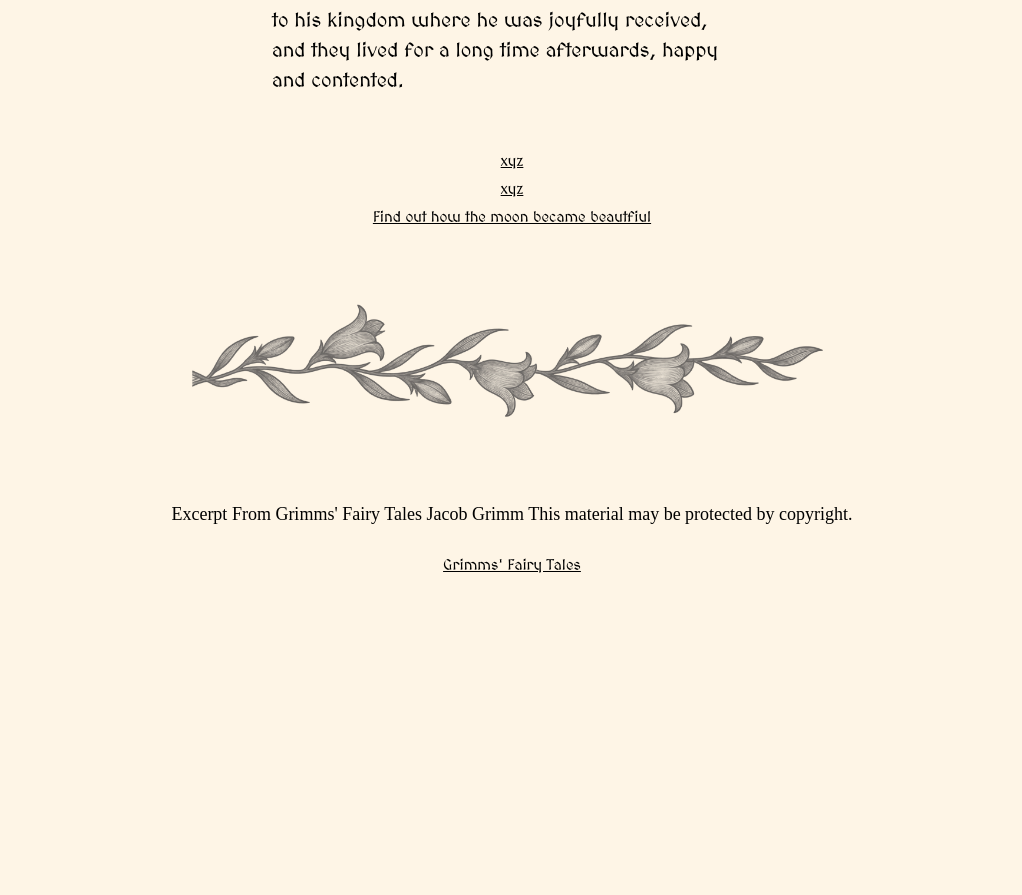
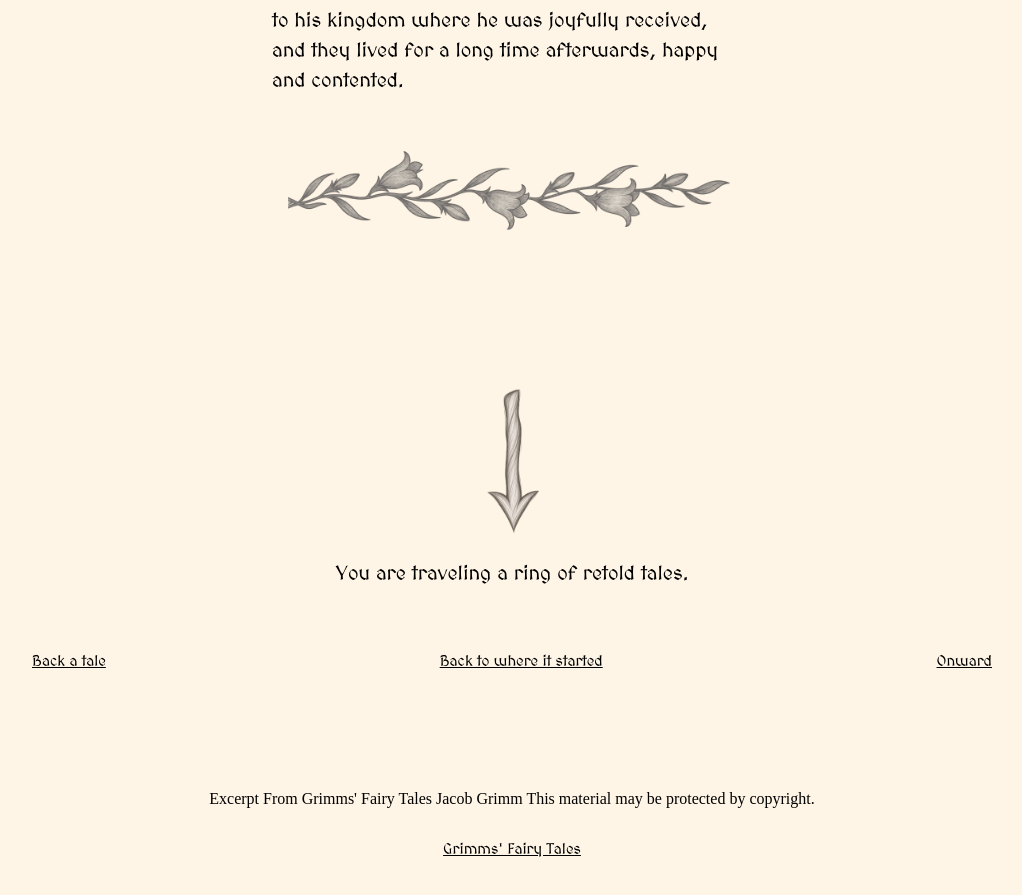
Before and after one commit to brs227-crypto/Web_Design_Story_Spitalnik1, a plain HTML site: page index.html in a window 1280 px wide. Shown: the part 9040-9935 px from the top of the page, without its empty margins (128-1150 px from the left). Before the commit the page ends 9652 px from the top, so only its background shows below. Drawn offline with nearby package versions, Linux system fonts and the light colour scheme; a web font is replaced by a local one.

Commit message:
Add files via upload

```diff
--- a/index.html
+++ b/index.html
@@ -8,7 +8,13 @@
     <link rel="preconnect" href="https://fonts.googleapis.com">
 <link rel="preconnect" href="https://fonts.gstatic.com" crossorigin>
 <link href="https://fonts.googleapis.com/css2?family=Ballet:opsz@16..72&family=Libre+Caslon+Text:ital,wght@0,400;0,700;1,400&family=MedievalSharp&display=swap" rel="stylesheet">
+
+<link rel="apple-touch-icon" sizes="180x180" href="/apple-touch-icon.png">
+<link rel="icon" type="image/png" sizes="32x32" href="Images/favicon-32x32.png">
+<link rel="icon" type="image/png" sizes="16x16" href="Images/favicon-16x16.png">
+<link rel="manifest" href="/site.webmanifest">
   </head>
+
 
   <body>
     <main>
@@ -199,7 +205,7 @@
         Let down your hair to me.’
       </blockquote>
       <div class="eyes">
-      <img src="Images/eyes.png" alt="Evil looking eyes staring straight out. The eyes are styled sketched in pencil. ">
+      <img src="Images/eyes.png" alt="Evil looking eyes staring straight out. The eyes are styled sketched in pencil.">
     </div>
       </div>
 
@@ -224,17 +230,26 @@
       afterwards, happy and contented.
     </p>
 
-<section class="narrative">
-  <a href="https://miw828.github.io/WebDesignStory/">xyz</a><br>
-  <a href="https://misisasha013.github.io/Web_Design_Story_Mishra/">xyz</a><br>
-  <a href="https://jus628.github.io/Web_Design_Story_Salinero/">Find out how the moon became beautfiul</a>
-</section>
 
 <img src="Images/flowers.png" alt=" A line of rampion flowers drawn in a graphite style" class="footer-banner">
+
 <footer>
+  <img class="arrow" src="Images/arrow.png" alt=" A downwards arrow drawn in a graphite style">
+
+
+<p class="retold">You are traveling a ring of retold tales.</p>
+
+  <div class="narrative">
+  <a href="https://miw828.github.io/WebDesignStory/">Back a tale</a>
+  <a href="https://misisasha013.github.io/Web_Design_Story_Mishra/">Back to where it started</a>
+  <a href="https://jus628.github.io/Web_Design_Story_Salinero/">Onward</a>
+</div>
+
+
   Excerpt From Grimms' Fairy Tales Jacob Grimm
   This material may be protected by copyright.<br>
   <a href="https://www.gutenberg.org/cache/epub/2591/pg2591-images.html">Grimms' Fairy Tales</a>
+
 </footer>
 
     </main>
--- a/style.css
+++ b/style.css
@@ -228,28 +228,52 @@ object-fit: cover;
 .narrative {
   font-family: "MedievalSharp";
   line-height: 25px;
-  text-align: center;
   font-size: 25px;
+  margin: auto;
   margin-top: 50px;
   margin-bottom: 30px;
+  display: flex;
 }
 
 .footer-banner /*ChatGPT*/ {
   display: block;
-  width: 50vw;
+  width: 35vw;
   height: auto;
   object-fit: cover;
   margin: auto;
 }
 
+
+
 footer {
-  font-size: 18px;
+  font-size: px;
   margin: auto;
+  margin-top: 5rem;
   margin-bottom: 5px;
   text-align: center;
   padding-top: 1rem;
   padding-bottom: 1rem;
   line-height: 50px;
+}
+
+.arrow {
+  width: 8vw;
+  margin: auto;
+  margin-top: 20px;
+  margin-bottom: 10px;
+}
+
+.retold{
+  text-align: center;
+}
+
+.narrative {
+ display: flex;
+ justify-content: space-between;
+ align-items: center;'
+ gap: 10px;
+ width: 75%;
+ margin: 50px auto 100px auto;
 }
 
 a {
```
Also changed, not shown: Images/android-chrome-192x192.png (added), Images/android-chrome-512x512.png (added), Images/apple-touch-icon.png (added), Images/arrow.png (added), Images/favicon-16x16.png (added), Images/favicon-32x32.png (added), Images/favicon.ico (added), Images/site.webmanifest (added).
